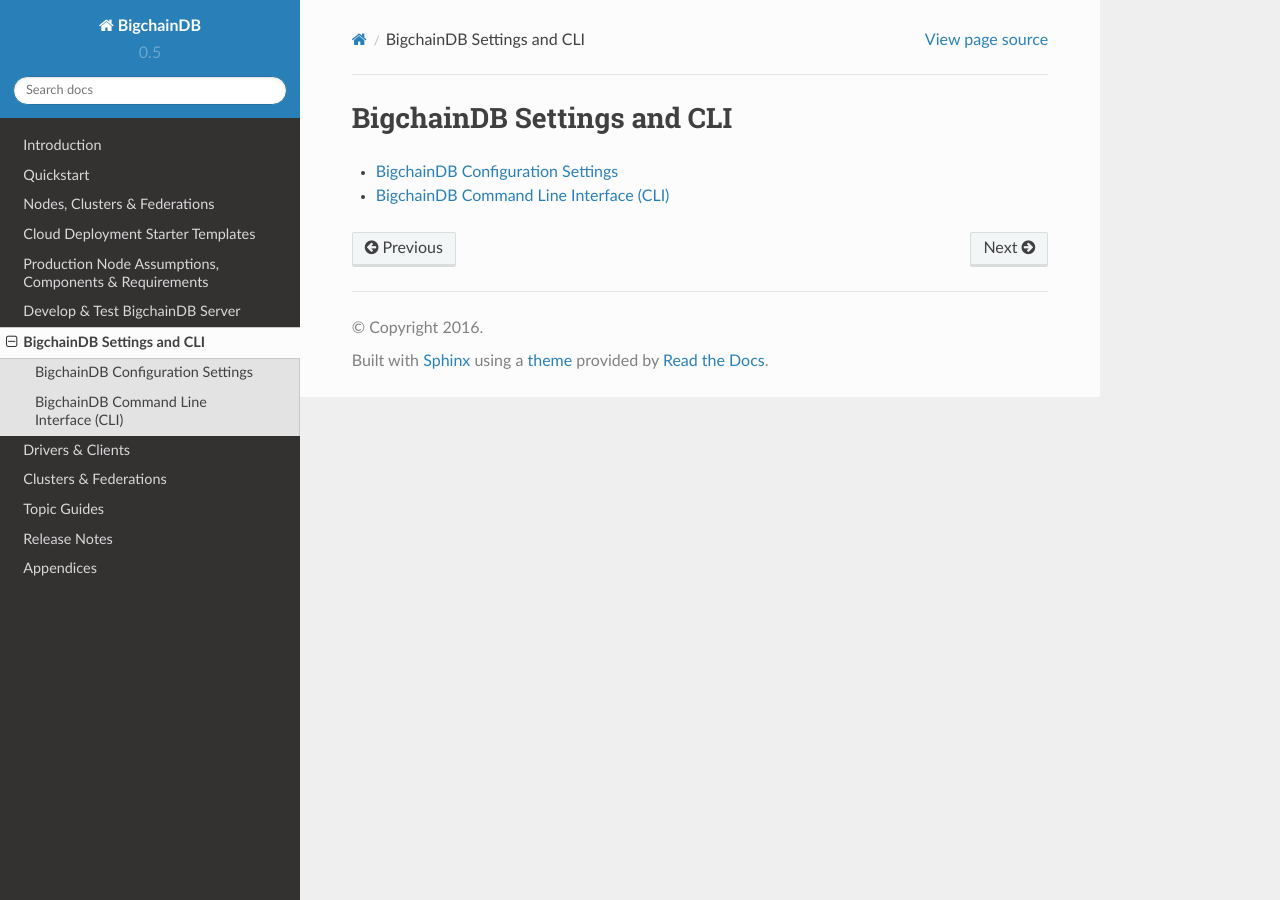
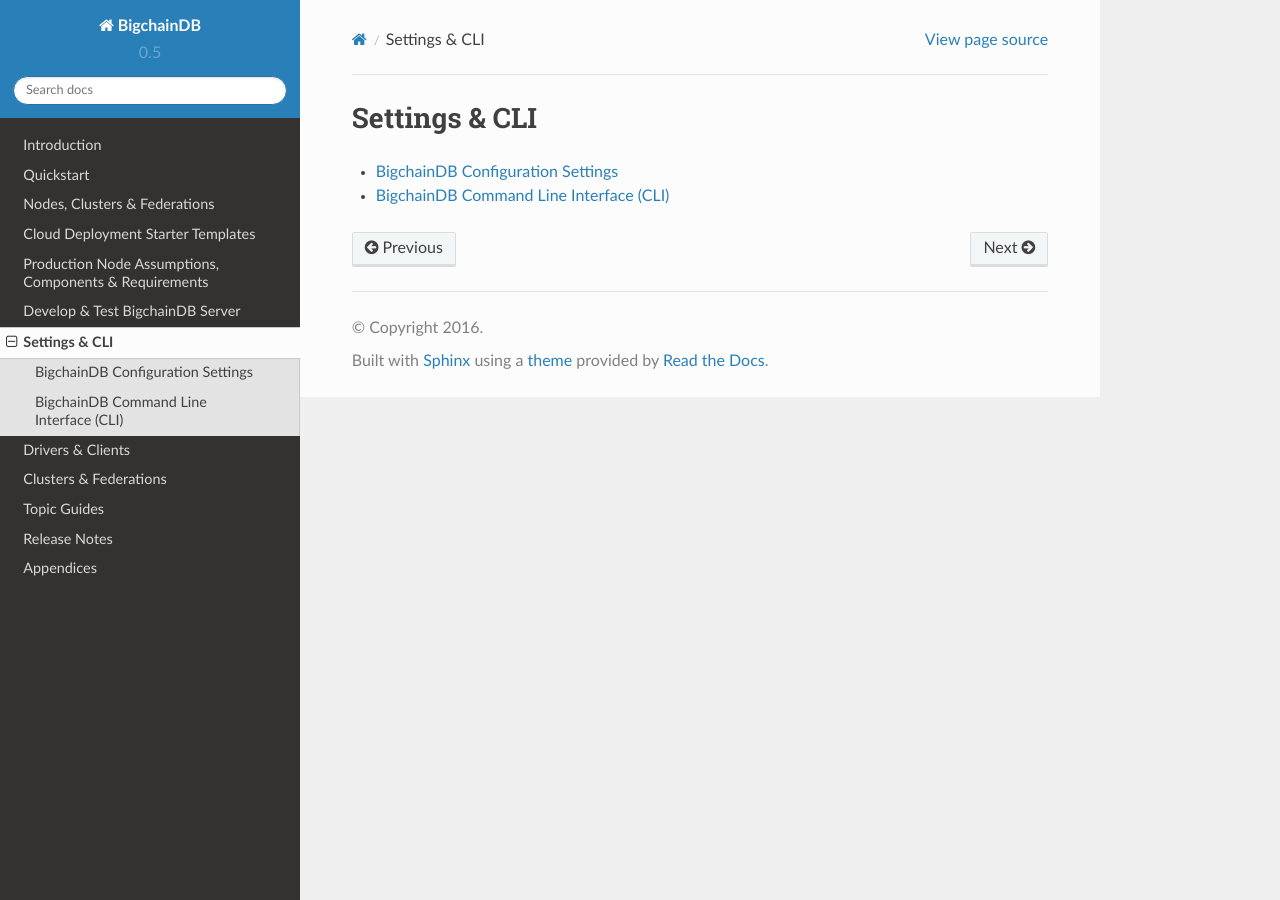
Before and after one commit to bigchaindb/bigchaindb, a Sphinx documentation site: the page built from docs/source/server-reference/index.rst, in a window 1280 px wide. Built offline with Sphinx 7.4.7 and the Read the Docs theme 2.0.0, drawn with Linux system fonts in a browser that asks for light colours; some of the changed lines change nothing that is shown.

Commit message:
docs: shortened section name to 'Settings & CLI'

```diff
--- a/docs/source/server-reference/index.rst
+++ b/docs/source/server-reference/index.rst
@@ -1,8 +1,5 @@
-.. You can adapt this file completely to your liking, but it should at least
-   contain the root `toctree` directive.
-
-BigchainDB Settings and CLI
-===========================
+Settings & CLI
+==============
 
 .. toctree::
    :maxdepth: 1
```
